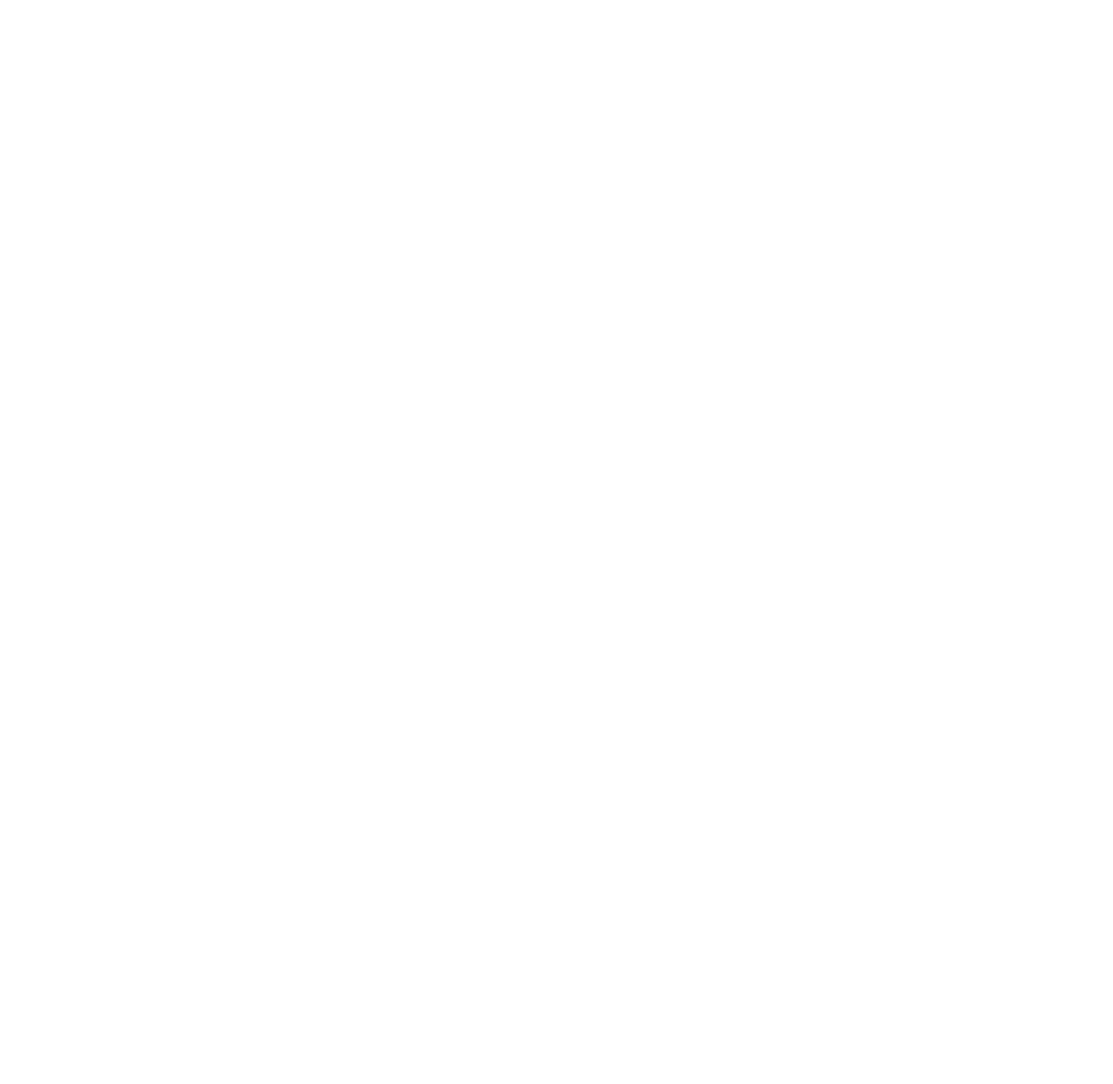
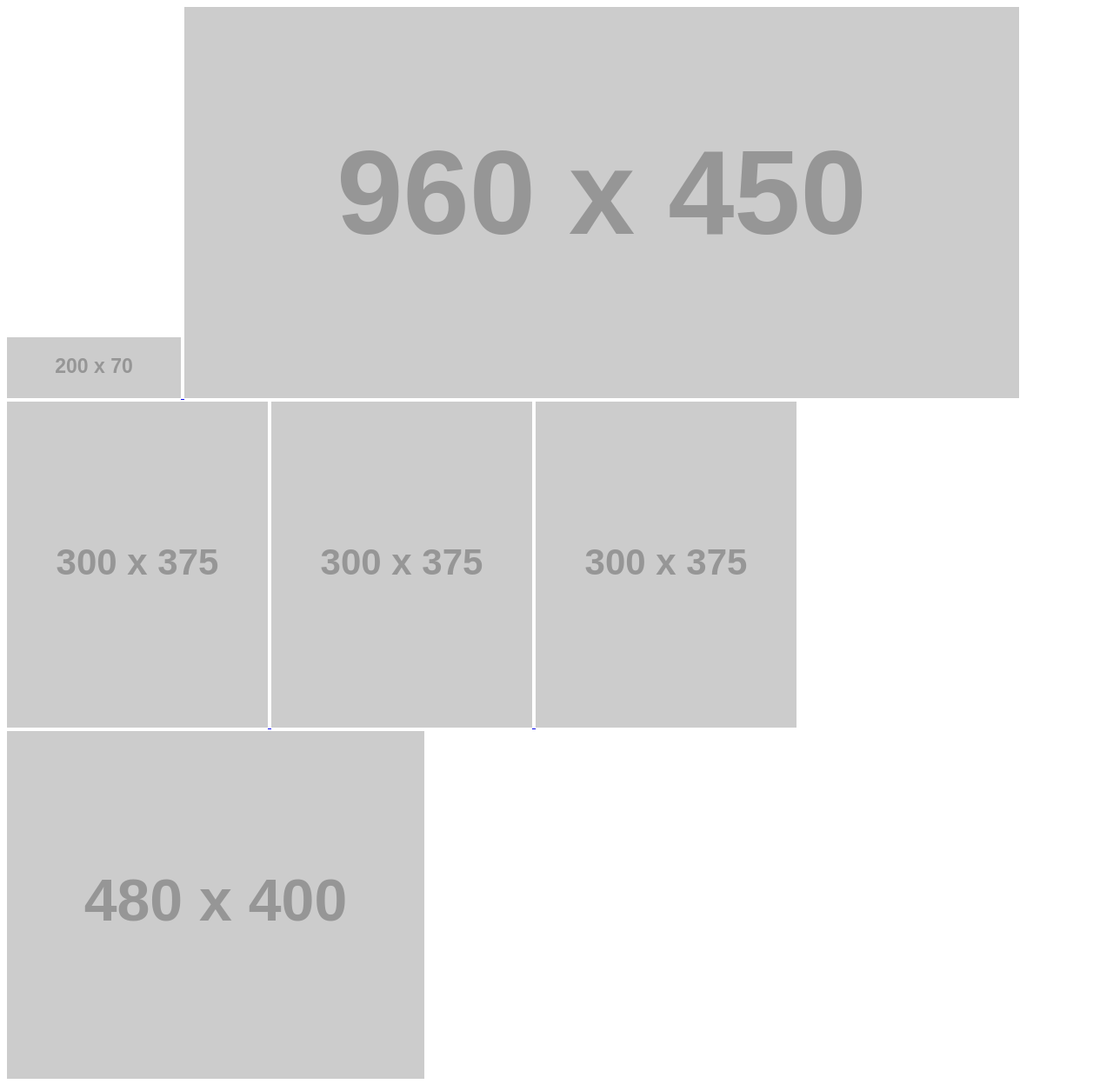
Before and after one commit to MaramhMohammad/wirefame-exercise, a plain HTML site: page index.html in a window 1280 px wide. Shown: the whole page at 87% size. Before the commit the page ends 800 px from the top, so only its background shows below. Drawn offline with Linux system fonts and the light colour scheme; placeholder pictures from the web are drawn by us.

Commit message:
adding placeholder imgs

```diff
--- a/css/style.css
+++ b/css/style.css
@@ -0,0 +1,4 @@
+*{
+    padding: 0;
+    margin: 0;
+}
--- a/index.html
+++ b/index.html
@@ -7,6 +7,13 @@
     <title> HTML/CSS Wireframe Exercise </title>
 </head>
 <body>
+    <a href="http://placeholder.com"><img src="https://via.placeholder.com/200x70"> </a>
 
+    <a href="http://placeholder.com"><img src="https://via.placeholder.com/960x450"> </a>
+
+    <a href="http://placeholder.com"><img src="https://via.placeholder.com/300x375"> </a>
+    <a href="http://placeholder.com"><img src="https://via.placeholder.com/300x375"> </a>
+    <a href="http://placeholder.com"><img src="https://via.placeholder.com/300x375"> </a>
+    <a href="http://placeholder.com"><img src="https://via.placeholder.com/480x400"> </a>
 </body>
 </html>
```
